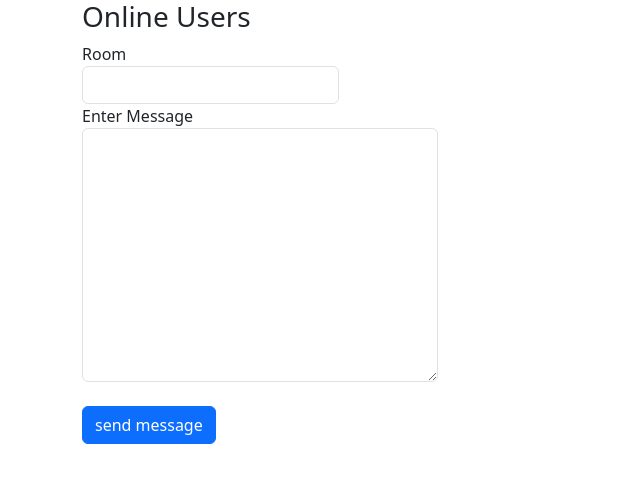
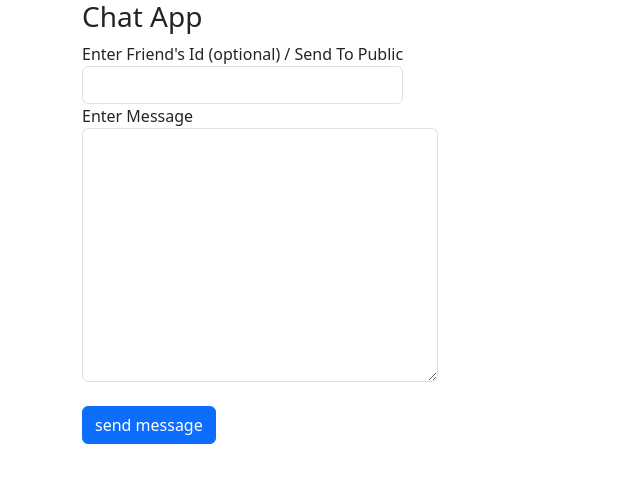
Before and after one commit to roshith844/simple-chat-application, a website: page index.html in a window 1280 px wide. Shown: the whole page, without its empty margins (0-640 px from the left). Drawn offline with nearby package versions, Linux system fonts and the light colour scheme; no server answers.

Commit message:
chore: reformat

```diff
--- a/index.html
+++ b/index.html
@@ -15,23 +15,17 @@
           integrity="sha256-nQLuAZGRRcILA+6dMBOvcRh5Pe310sBpanc6+QBmyVM=" crossorigin="anonymous"></script>
      <script src="https://cdn.socket.io/3.0.3/socket.io.js"></script>
      <script src="/socket.io/socket.io.js"></script>
-     <!-- <style>
-     body{
-          margin-top: 30px;
-     }
-     </style> -->
 </head>
-
 <body>
      <div class="container">
           <div class="row">
                <div class="col-md-4">
                     <div class="well">
-                         <h3>Online Users</h3>
+                         <h3>Chat App</h3>
                          <ul class="list-group" id="'users"></ul>
                          <form action="" id="messageForm">
                               <div class="form-group">
-                                   <label for="">Room
+                                   <label for="">Enter Friend's Id (optional) / Send To Public
                                         <input class="form-control" name="" id="room" cols="30" rows="10"></input>
                                    </label>
                                    <br>
@@ -64,12 +58,12 @@
                     $message.val('')
                     console.log('submitted')
                })
+
                socket.on('connect', () => {
                     $chat.append('<div class="well">' + "connected" + socket.id + '</div>')
                })
 
                socket.on('new message', function (data) {
-
                     $chat.append('<div class="well">' + data.msg + '</div>')
                })
 
```
Also changed, not shown: app.js (+11 -1 lines).
